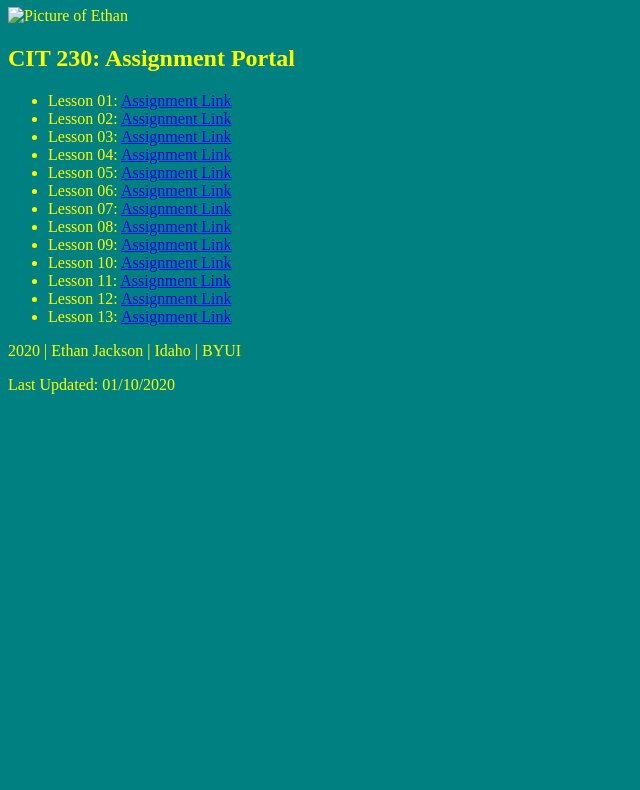
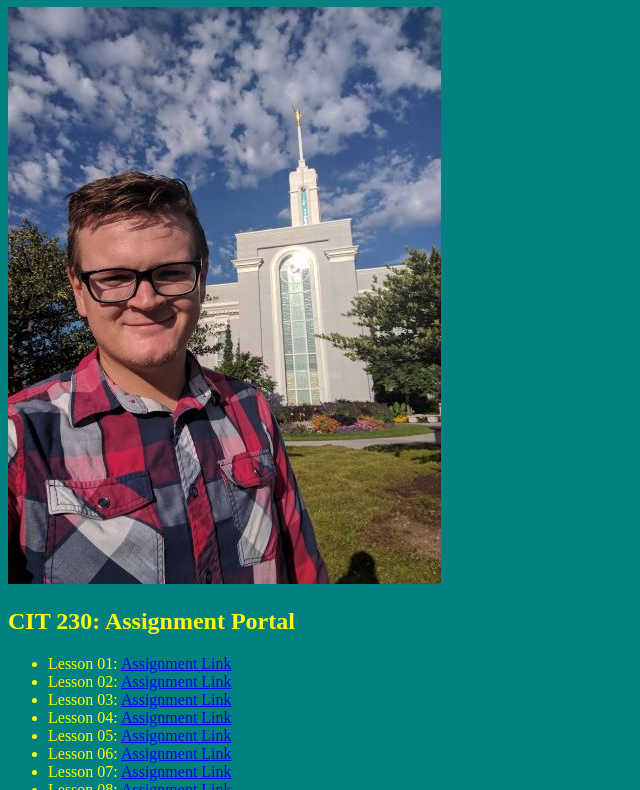
Before and after one commit to Jacksone250/Jacksone250.github.io, a plain HTML site: page index.html in a window 1280 px wide. Shown: the part 73-863 px from the top of the page, without its empty margins (0-640 px from the left). Before the commit the page ends 800 px from the top, so only its background shows below. Drawn offline with Linux system fonts and the light colour scheme.

Commit message:
added image, inserted image to index, add link to css sheet for comingsoon

```diff
--- a/index.html
+++ b/index.html
@@ -10,7 +10,7 @@
 <body>
     <header>
     <h1>Ethan Jackson</h1>
-    <img src="" alt="Picture of Ethan">
+    <img src="images/me-resized-to-s.jpg" alt="Picture of Ethan">
 </header>
 <main>
     <h2>CIT 230: Assignment Portal</h2>
```
Also changed, not shown: coming-soon.html (+1 -0 lines), images/me-resized-to-s.jpg (added).
